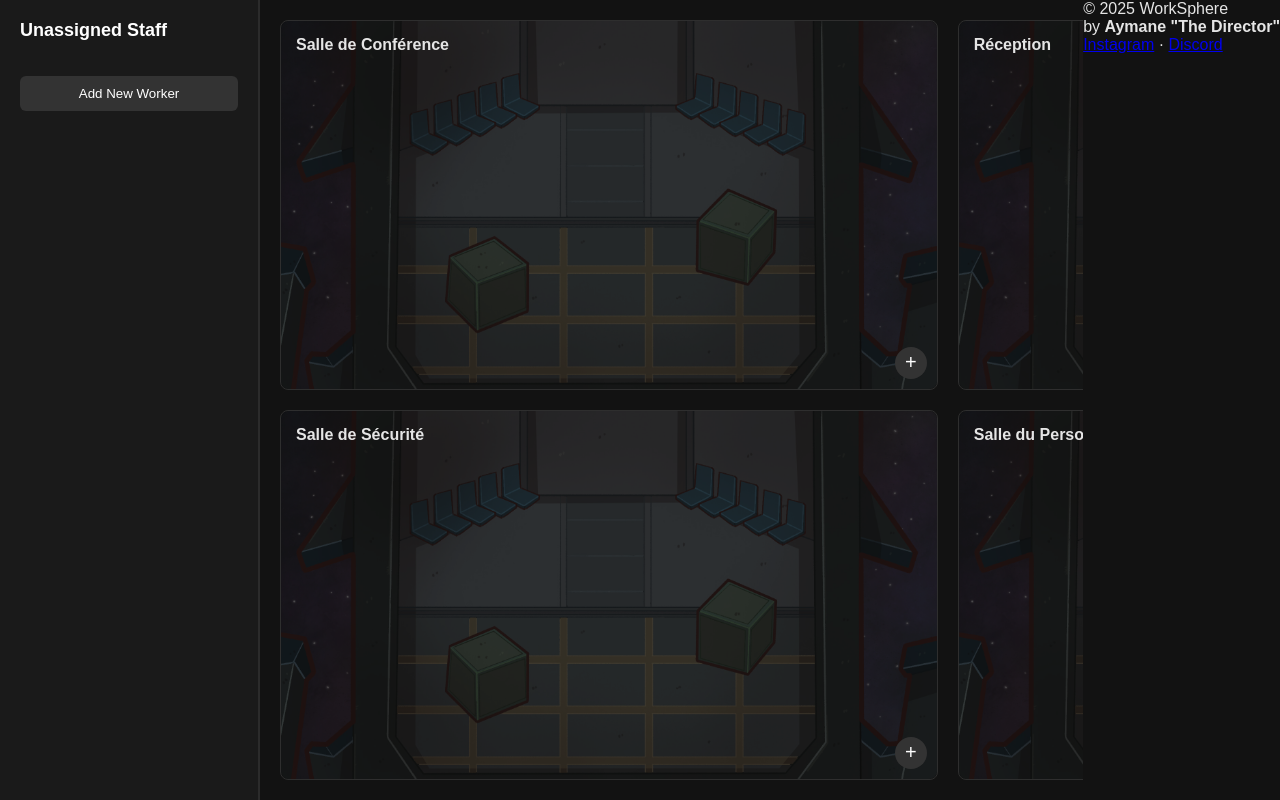
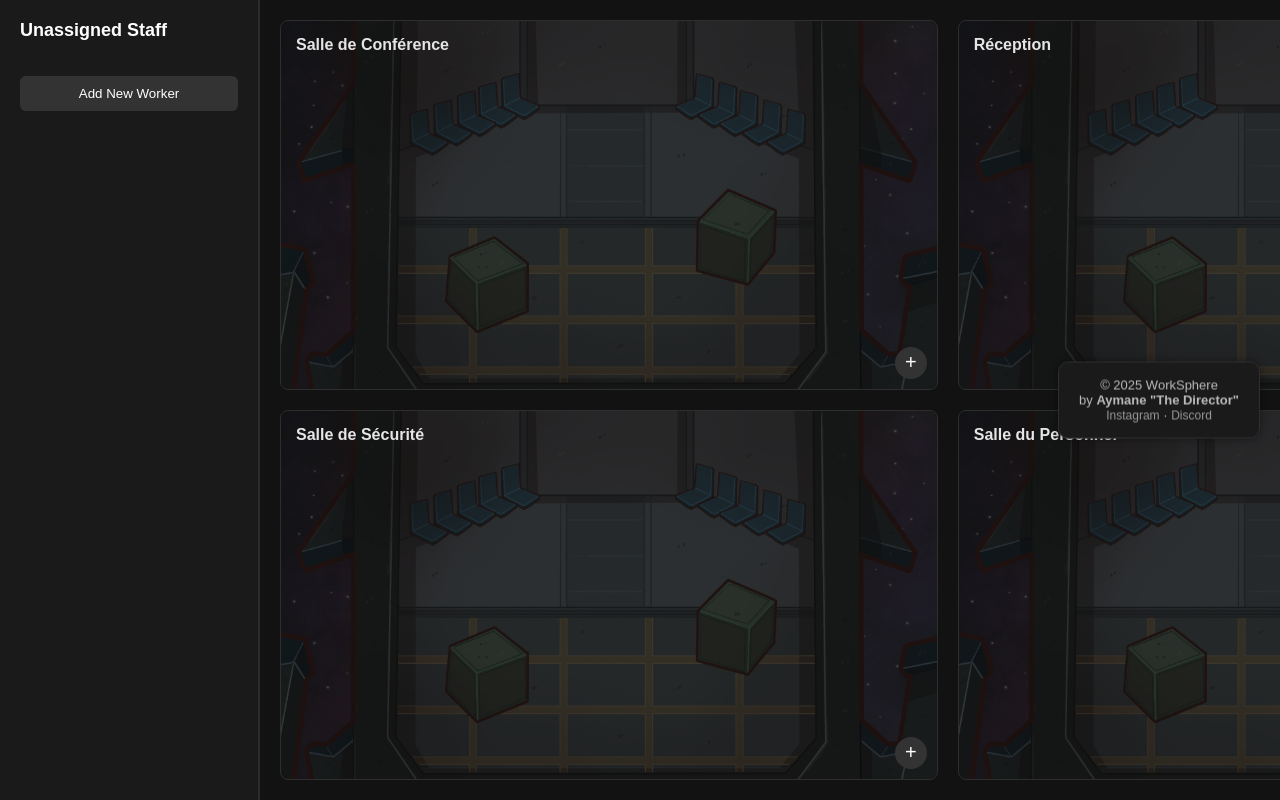
Before and after one commit to DIRECT0R-ctrl/workspace, a plain HTML site: page index.html in a window 1280 px wide. Drawn offline with Linux system fonts and the light colour scheme.

Commit message:
add floating sidebar footer

```diff
--- a/css/style.css
+++ b/css/style.css
@@ -53,6 +53,10 @@ body { display:flex; height:100vh; background:#121212; color:#e5e5e5; }
 #profile-experiences { list-style:none; padding:0; }
 #profile-experiences li { padding:5px 10px; background:#2a2a2a; border-radius:4px; margin-bottom:5px; font-size:13px; }
 
+.sidebar-footer { position: fixed; right: 20px; top: 50%; transform: translateY(-50%); background: #1a1a1a; padding: 15px 20px; border-radius: 10px; border: 1px solid #2e2e2e; text-align: center; font-size: 13px; color: #bbb; box-shadow: 0 0 10px rgba(0,0,0,0.4); backdrop-filter: blur(4px);}
+.sidebar-footer a { color: #999; text-decoration: none; font-size: 12px; }
+.sidebar-footer a:hover { color: #fff; text-decoration: underline; }
+
 
 @media(max-width:900px){ #workspace { grid-template-columns:repeat(2,1fr);} }
 @media(max-width:600px){
```
